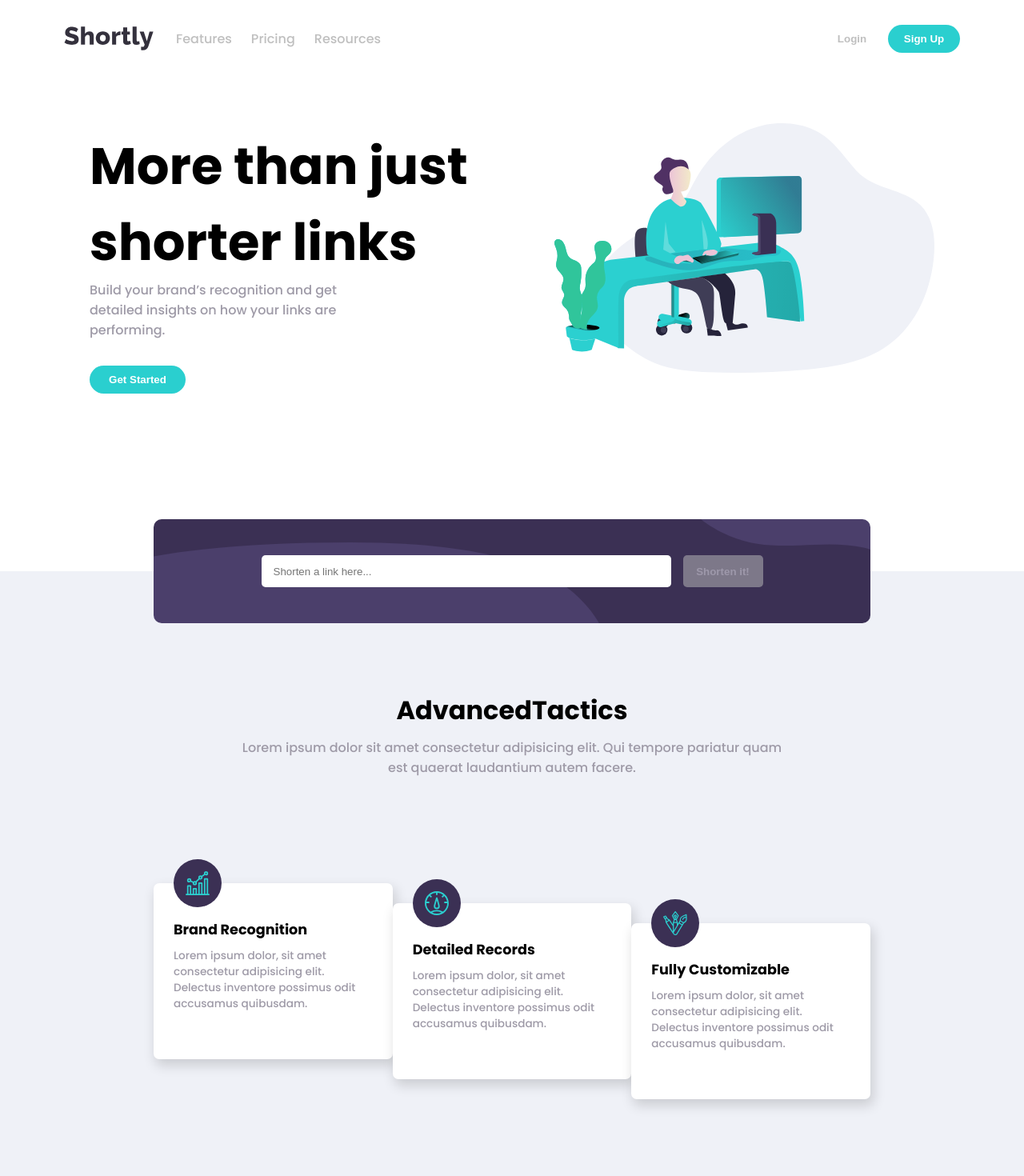
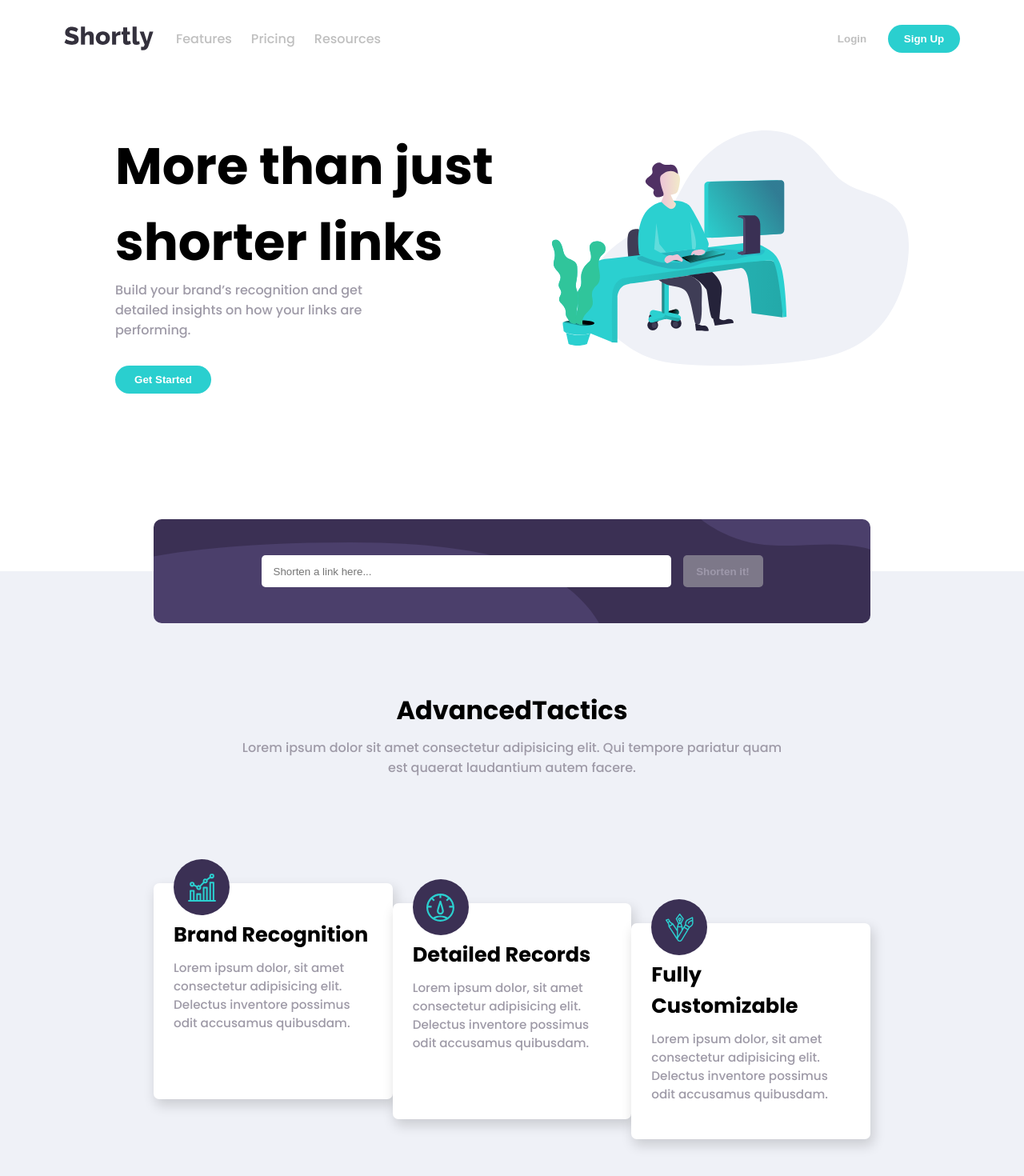
Before and after one commit to moodyomar/shortly, a React (Create React App) app: page / in a window 1280 px wide. Shown: the top 1470 px of the page at 80% size. Built offline with nearby package versions, Linux system fonts and the light colour scheme; the HTML template or start-up script is replaced by a standard one.

Commit message:
improve desktop layout

```diff
--- a/src/components/AdvancedTactics/card.css
+++ b/src/components/AdvancedTactics/card.css
@@ -1,7 +1,7 @@
 .Card{
 z-index: 1;
-width: 300px;
-height: 220px;
+width: 370px;
+height: 270px;
 background-color: #fff;
 padding: 25px;
 border-radius: 7px;
@@ -20,20 +20,20 @@ transition: all .3s ease-out;
 }
 .Card h2{
   padding-top: 20px;
-  font-size: 1.1rem;
+  font-size: 1.6rem;
   margin-bottom: 10px;
 }
 .Card p{
 width: 100%;
-font-size: 0.85rem;
+font-size: 0.95rem;
 text-align: left;
 }
 .Card .icon{
   position: absolute;
   margin-top: -55px;
-  width: 60px;
-  height: 60px;
-  border-radius: 30px;
+  width: 70px;
+  height: 70px;
+  border-radius: 50%;
   display: grid;
   place-items: center;
   background-color: var(--Dark-Violet);
@@ -53,5 +53,18 @@ width: 50%;
   }
   .Card{
     margin-bottom: 70px;
+    width: 300px;
+    height: 220px;
+  }
+  .Card h2{
+    font-size: 1.1rem;
+  }
+  .Card p{
+  font-size: 0.85rem;
+  }
+  .Card .icon{
+    margin-top: -55px;
+    width: 60px;
+    height: 60px;
   }
 }
--- a/src/components/Header/header.css
+++ b/src/components/Header/header.css
@@ -1,7 +1,7 @@
 .Header{
   display: flex;
   align-items: center;
-  padding: 2rem 7rem;
+  padding: 2rem 9rem;
   width: 100vw;
 }
 h1{
```
